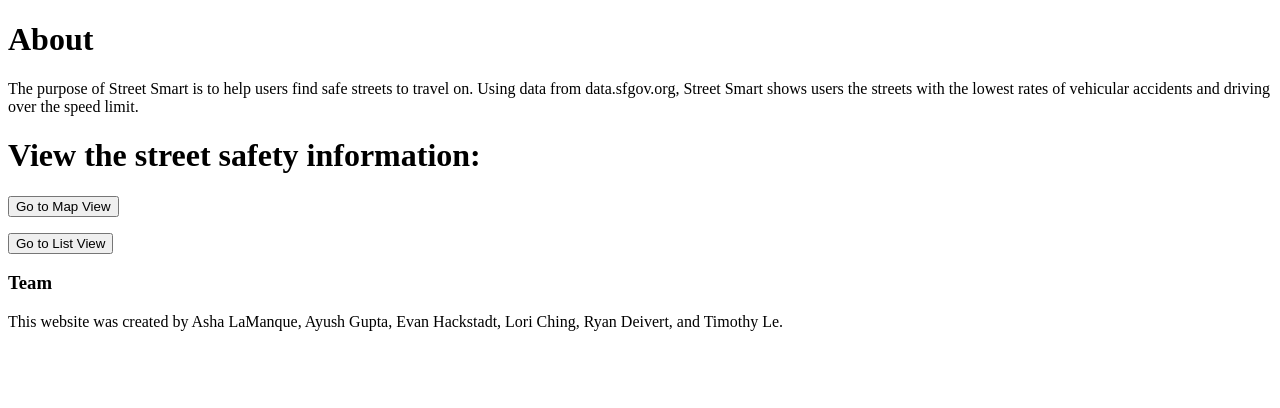
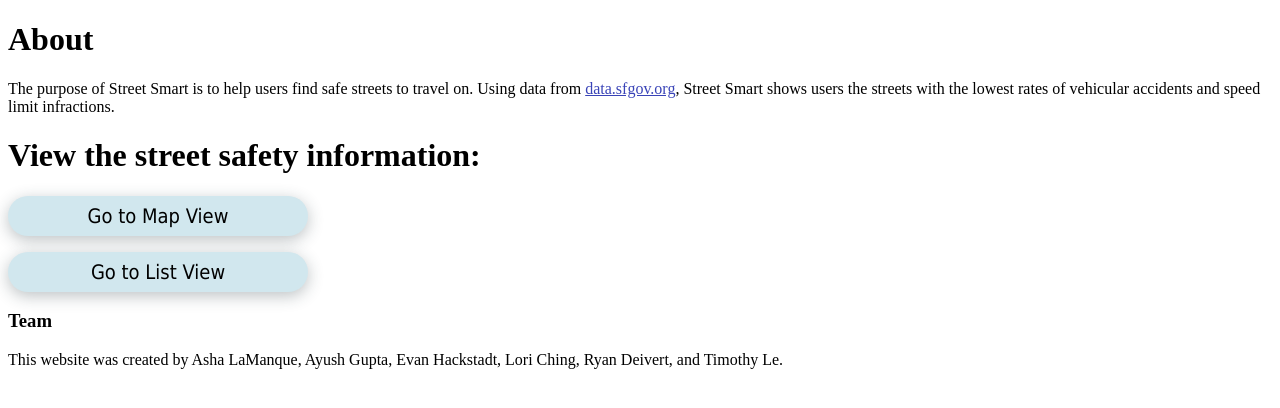
Before and after one commit to RyanDeivert555/AWS-Inrix-Hackathon-2024, a plain HTML site: page about.html in a window 1280 px wide. Drawn offline with Linux system fonts and the light colour scheme.

Commit message:
made the source for our data look like a link, added styling for buttons, edited about text yet again

```diff
--- a/about.css
+++ b/about.css
@@ -1,11 +1,11 @@
-.about_buttons {
+.about-buttons {
     box-shadow:0 4px 16px 0 rgba(35,54,61,0.3);
     font-family: Tahoma;
     padding: 8px;
     background-color: #D1E7EE;
     border: none;
     width: 50%;
-    max-width: 500px;
+    max-width: 300px;
     font-size: 20px;
     cursor: pointer;
     -webkit-border-radius: 25;
@@ -23,3 +23,8 @@
     text-decoration: none;
     color: white;
   }
+
+  #data-link {
+    color: #3943b7;
+    text-decoration-line: underline;
+  }
--- a/about.html
+++ b/about.html
@@ -8,11 +8,10 @@
         <link rel="stylesheet" href="about.css">
     </head>
     <body>
-        <script src="index.js"></script>
         <div>
             <h1>About</h1>
             <div>
-                <p>The purpose of Street Smart is to help users find safe streets to travel on. Using data from data.sfgov.org, Street Smart shows users the streets with the lowest rates of vehicular accidents and driving over the speed limit.</p>
+                <p>The purpose of Street Smart is to help users find safe streets to travel on. Using data from <span id="data-link">data.sfgov.org</span>, Street Smart shows users the streets with the lowest rates of vehicular accidents and speed limit infractions.</p>
             </div>
         </div>
         <div>
```
